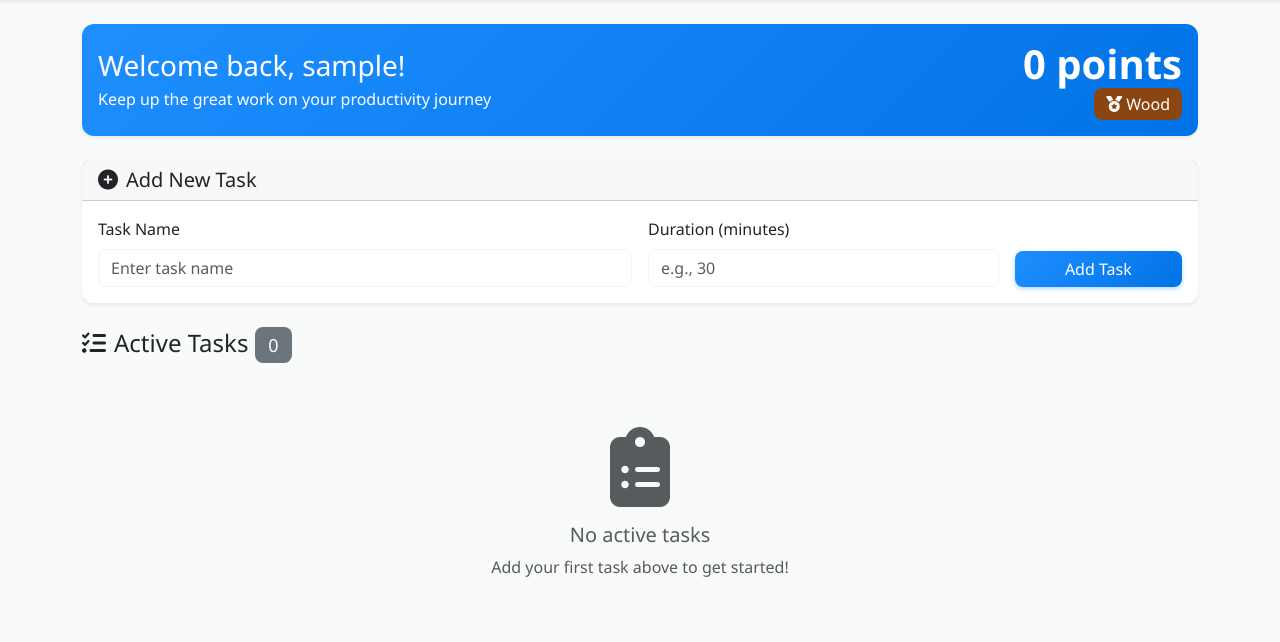
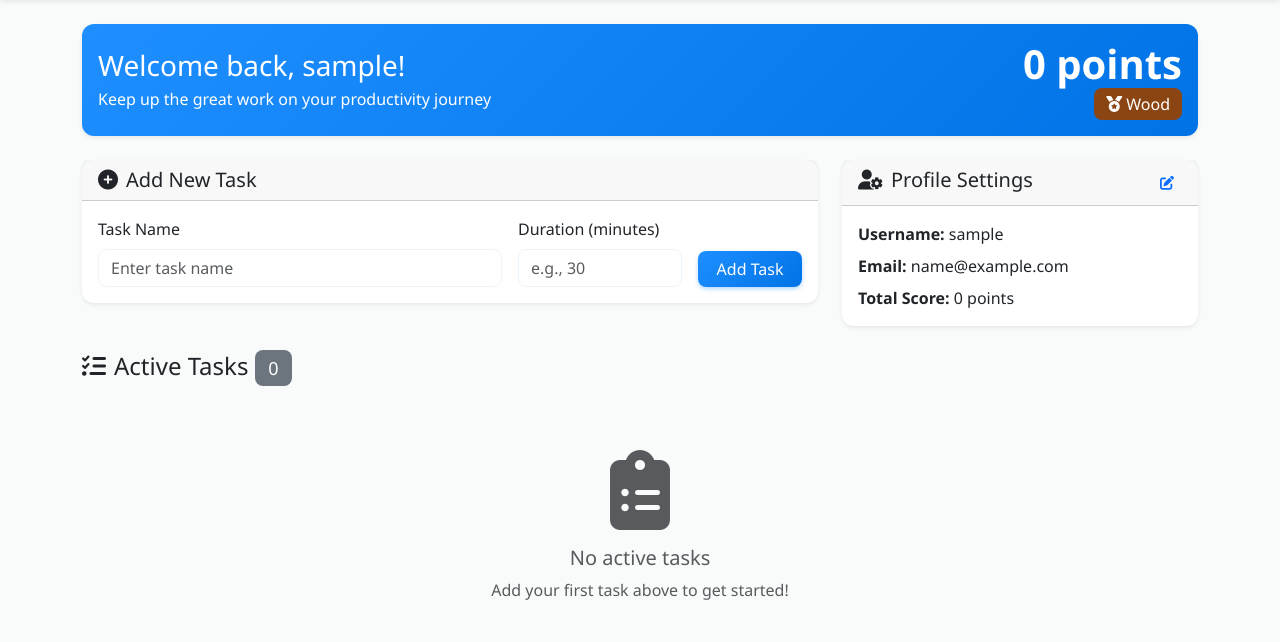
Before and after one commit to shuuuu87/TaskMasterPro2, a Flask app: page / in a window 1280 px wide. Shown: the part 63-705 px from the top of the page. Run offline with Flask 3, Linux system fonts and the light colour scheme; the visitor is signed in with stand-in values (Sample User, id 1); data comes from the database, SQL or seed files in the repository; data that the repository does not hold is empty.

Commit message:
Updated models, forms, home route, index UI, and main.js logic

```diff
--- a/forms.py
+++ b/forms.py
@@ -1,6 +1,6 @@
 from flask_wtf import FlaskForm
 from wtforms import StringField, PasswordField, SubmitField, IntegerField, HiddenField
-from wtforms.validators import DataRequired, Email, EqualTo, NumberRange, Length
+from wtforms.validators import DataRequired, Email, EqualTo, NumberRange, Length, ValidationError
 from models import User
 
 class LoginForm(FlaskForm):
@@ -36,3 +36,21 @@ class CompleteTaskForm(FlaskForm):
     task_id = HiddenField('Task ID', validators=[DataRequired()])
     actual_minutes = HiddenField('Actual Minutes', validators=[DataRequired()])
     submit = SubmitField('Complete Task')
+
+class ProfileForm(FlaskForm):
+    username = StringField('New Username', validators=[DataRequired(), Length(min=4, max=20)])
+    current_password = PasswordField('Current Password', validators=[DataRequired()])
+    new_password = PasswordField('New Password', validators=[Length(min=6)])
+    confirm_password = PasswordField('Confirm New Password', validators=[
+        EqualTo('new_password', message='Passwords must match')])
+    submit = SubmitField('Update Profile')
+
+    def __init__(self, original_username, *args, **kwargs):
+        super(ProfileForm, self).__init__(*args, **kwargs)
+        self.original_username = original_username
+
+    def validate_username(self, username):
+        if username.data != self.original_username:
+            user = User.query.filter_by(username=username.data).first()
+            if user is not None:
+                raise ValidationError('Username already taken. Please choose a different one.')
--- a/models.py
+++ b/models.py
@@ -63,11 +63,11 @@ class User(UserMixin, db.Model):
             return {'name': 'Grand Master', 'color': "#ff9900"}
 
     def is_online(self):
-        """Check if user is online (active within last 5 minutes)"""
+        """Check if user is online (active within last 1 minutes)"""
         from datetime import timedelta
         if not self.last_active:
             return False
-        return datetime.utcnow() - self.last_active < timedelta(minutes=5)
+        return datetime.utcnow() - self.last_active < timedelta(minutes=1)
 
     def get_weekly_minutes(self):
         """Get total minutes completed in the last 7 days"""
--- a/routes/home.py
+++ b/routes/home.py
@@ -1,9 +1,10 @@
 from flask import Blueprint, render_template, redirect, url_for, flash, request, jsonify
 from flask_login import login_required, current_user
 from datetime import datetime
+from werkzeug.security import check_password_hash, generate_password_hash
 from app import db
 from models import Task
-from forms import TaskForm, CompleteTaskForm
+from forms import TaskForm, CompleteTaskForm, ProfileForm
 
 home_bp = Blueprint('home', __name__)
 
@@ -33,6 +34,7 @@ def index():
 
     task_form = TaskForm()
     complete_form = CompleteTaskForm()
+    profile_form = ProfileForm(original_username=current_user.username)
 
     return render_template('index.html',
                          title='Task Manager',
@@ -42,6 +44,7 @@ def index():
                          today_total_points=today_total_points,
                          task_form=task_form,
                          complete_form=complete_form,
+                         profile_form=profile_form,
                          current_user=current_user)
 
 @home_bp.route('/add_task', methods=['POST'])
@@ -106,3 +109,33 @@ def delete_task(task_id):
     flash('Task deleted successfully!')
 
     return redirect(url_for('home.index'))
+
+@home_bp.route('/update_profile', methods=['POST'])
+@login_required
+def update_profile():
+    form = ProfileForm(original_username=current_user.username)
+    if form.validate_on_submit():
+        # Verify current password
+        if not check_password_hash(current_user.password_hash, form.current_password.data):
+            flash('Current password is incorrect.')
+            return redirect(url_for('home.index'))
+
+        # Update username if changed
+        if form.username.data != current_user.username:
+            current_user.username = form.username.data
+
+        # Update password if provided
+        if form.new_password.data:
+            current_user.password_hash = generate_password_hash(form.new_password.data)
+
+        # Update last active time
+        current_user.last_active = datetime.utcnow()
+
+        db.session.commit()
+        flash('Profile updated successfully!')
+    else:
+        for field, errors in form.errors.items():
+            for error in errors:
+                flash(f'{field}: {error}')
+
+    return redirect(url_for('home.index'))
--- a/static/js/main.js
+++ b/static/js/main.js
@@ -51,6 +51,15 @@ class TimerManager {
      * Start or resume a timer for a task
      */
     startTimer(taskId, durationMinutes) {
+        // Check if any other timer is currently running
+        for (const [otherTaskId, otherState] of this.timers.entries()) {
+            if (otherTaskId !== taskId && otherState.isRunning) {
+                // Pause the currently running timer
+                this.pauseTimer(otherTaskId);
+                break;
+            }
+        }
+
         const now = new Date();
         let state = this.timers.get(taskId);
 
@@ -109,6 +118,15 @@ class TimerManager {
      * Resume a paused timer
      */
     resumeTimer(taskId) {
+        // Check if any other timer is currently running
+        for (const [otherTaskId, otherState] of this.timers.entries()) {
+            if (otherTaskId !== taskId && otherState.isRunning) {
+                // Pause the currently running timer
+                this.pauseTimer(otherTaskId);
+                break;
+            }
+        }
+
         const state = this.timers.get(taskId);
         if (!state || !state.isPaused) return;
 
--- a/templates/index.html
+++ b/templates/index.html
@@ -26,7 +26,7 @@
 
 <!-- Add New Task -->
 <div class="row mb-4">
-    <div class="col-12">
+    <div class="col-md-8">
         <div class="card">
             <div class="card-header">
                 <h5 class="mb-0"><i class="fas fa-plus-circle me-2"></i>Add New Task</h5>
@@ -35,11 +35,11 @@
                 <form method="POST" action="{{ url_for('home.add_task') }}">
                     {{ task_form.hidden_tag() }}
                     <div class="row g-3">
-                        <div class="col-md-6">
+                        <div class="col-md-7">
                             {{ task_form.name.label(class="form-label") }}
                             {{ task_form.name(class="form-control", placeholder="Enter task name") }}
                         </div>
-                        <div class="col-md-4">
+                        <div class="col-md-3">
                             {{ task_form.duration_minutes.label(class="form-label") }}
                             {{ task_form.duration_minutes(class="form-control", placeholder="e.g., 30") }}
                         </div>
@@ -48,6 +48,51 @@
                         </div>
                     </div>
                 </form>
+            </div>
+        </div>
+    </div>
+
+    <!-- Profile Settings -->
+    <div class="col-md-4">
+        <div class="card">
+            <div class="card-header">
+                <h5 class="mb-0">
+                    <i class="fas fa-user-cog me-2"></i>Profile Settings
+                    <button class="btn btn-sm btn-outline-primary float-end" type="button" data-bs-toggle="collapse" data-bs-target="#profileForm">
+                        <i class="fas fa-edit"></i>
+                    </button>
+                </h5>
+            </div>
+            <div class="card-body">
+                <div class="collapse" id="profileForm">
+                    <form method="POST" action="{{ url_for('home.update_profile') }}">
+                        {{ profile_form.hidden_tag() }}
+                        <div class="mb-3">
+                            {{ profile_form.username.label(class="form-label") }}
+                            {{ profile_form.username(class="form-control", value=current_user.username) }}
+                        </div>
+                        <div class="mb-3">
+                            {{ profile_form.current_password.label(class="form-label") }}
+                            {{ profile_form.current_password(class="form-control", placeholder="Required to save changes") }}
+                        </div>
+                        <div class="mb-3">
+                            {{ profile_form.new_password.label(class="form-label") }}
+                            {{ profile_form.new_password(class="form-control", placeholder="Leave blank to keep current") }}
+                        </div>
+                        <div class="mb-3">
+                            {{ profile_form.confirm_password.label(class="form-label") }}
+                            {{ profile_form.confirm_password(class="form-control") }}
+                        </div>
+                        <div class="d-grid">
+                            {{ profile_form.submit(class="btn btn-success") }}
+                        </div>
+                    </form>
+                </div>
+                <div class="profile-info">
+                    <p class="mb-2"><strong>Username:</strong> {{ current_user.username }}</p>
+                    <p class="mb-2"><strong>Email:</strong> {{ current_user.email }}</p>
+                    <p class="mb-0"><strong>Total Score:</strong> {{ current_user.total_score }} points</p>
+                </div>
             </div>
         </div>
     </div>
```
